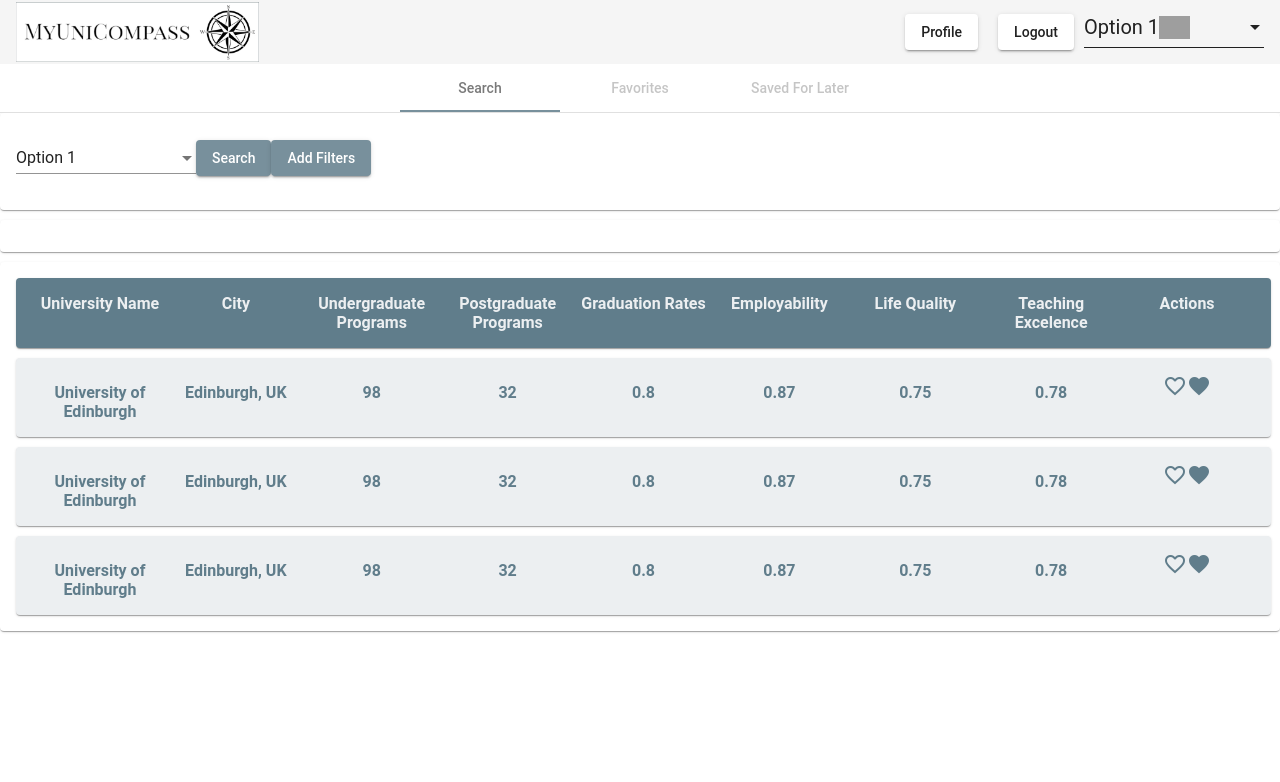
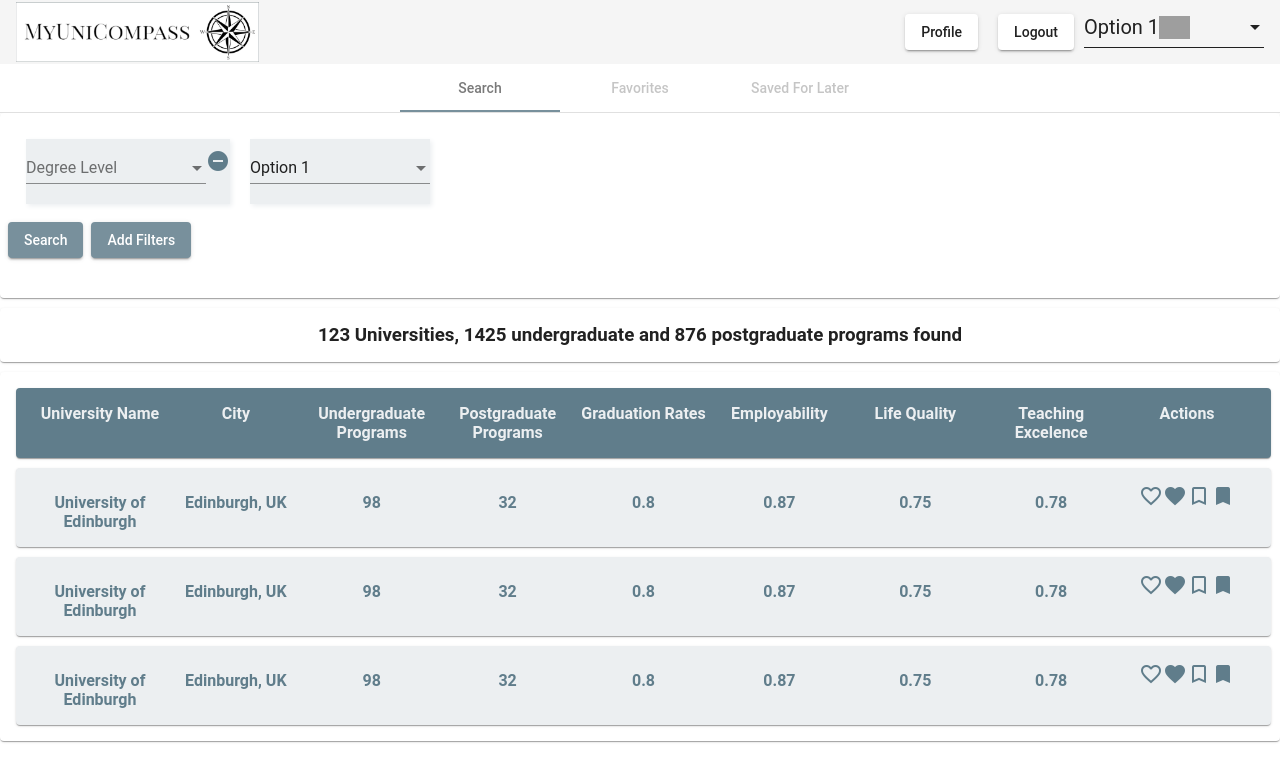
Before and after one commit to nikosxenakis/my-uni-compass, an Angular app in the folder prototype/: page / in a window 1280 px wide. Shown: the top 782 px of the page. Built offline with nearby package versions, Linux system fonts and the light colour scheme; grey boxes are pictures that could not be loaded.

Commit message:
searchbar updated

```diff
--- a/prototype/src/app/searchbar/searchbar.component.html
+++ b/prototype/src/app/searchbar/searchbar.component.html
@@ -1,14 +1,30 @@
 <mat-card>
 
+
+    <div class="filter">
     <mat-form-field>
+      <mat-select placeholder="Degree Level" disableRipple>
+        <mat-option>None</mat-option>
+        <mat-option value="1">Undergraduate Level</mat-option>
+        <mat-option value="2">Postgraduate Level</mat-option>
+      </mat-select>
+    </mat-form-field>
+    <i class="material-icons">remove_circle</i>
+    <!-- <i class="material-icons">help</i> -->
+    </div>
+
+      <mat-form-field class="filter">
           <mat-select [(value)]="selected">
               <mat-option value="en">Option 1
               </mat-option>
           </mat-select>
         </mat-form-field>
 
+
+      <mat-card-actions>
           <button mat-raised-button color="primary" (click)="search()" matTooltip="Search for universities">Search</button>
           <button mat-raised-button color="primary" (click)="more()" matTooltip="Show more filters to add">Add Filters</button>
+      </mat-card-actions>
 
   <div [hidden]="moreHidden">
       <mat-form-field>
--- a/prototype/src/app/searchbar/searchbar.component.scss
+++ b/prototype/src/app/searchbar/searchbar.component.scss
@@ -1,3 +1,44 @@
+@import '../../uni-compass-theme.scss';
+
 mat-card {
     margin-bottom: 10px;
 }
+
+.filter {
+    margin: 10px;
+    // padding: 10px;
+    display: inline-block;
+    position: relative;
+    text-align: left;
+    background-color: mat-color($app-primary, 50);
+    box-shadow: 2px 2px 5px mat-color($app-primary, 50);
+
+    .mat-select-value {
+        color: mat-color($app-primary, 500);
+    }
+
+    .mat-select-arrow-wrapper {
+        color: mat-color($app-primary, 500);
+    }
+
+    .mat-form-field-label {
+        color: mat-color($app-primary, 500);
+    }
+
+    .material-icons {
+        color: mat-color($app-primary, 500);
+        position: relative;
+        // left: 20px;
+        // top: -30px;
+        // visibility: hidden;
+
+        :hover {
+            cursor: pointer;
+        }
+
+    }
+
+    :hover~.material-icons {
+        visibility: hidden; //visible;
+    }
+}
--- a/prototype/src/app/searchbar/searchbar.component.ts
+++ b/prototype/src/app/searchbar/searchbar.component.ts
@@ -9,7 +9,6 @@ export class SearchbarComponent {
 
   selected = 'en';
   moreHidden = true;
-  resultsString = '123 Universities, 1425 undergraduate and 876 postgraduate programs found';
 
   universityHeaderList = [
     'University Name',
--- a/prototype/src/app/uniList/uniList.component.html
+++ b/prototype/src/app/uniList/uniList.component.html
@@ -22,6 +22,8 @@
         <h4 class="uniRecord">
           <i class="material-icons">favorite_border</i>
           <i class="material-icons">favorite</i>
+          <i class="material-icons">bookmark_border</i>
+          <i class="material-icons">bookmark</i>
         </h4>
     </mat-card>
 </mat-card>
--- a/prototype/src/app/uniList/uniList.component.scss
+++ b/prototype/src/app/uniList/uniList.component.scss
@@ -33,6 +33,11 @@ mat-card {
     .uniItem {
         background-color: mat-color($app-primary, 50);
 
+        :hover {
+            cursor: pointer;
+            // padding: 10px;
+        }
+
         h4 {
             color: mat-color($app-primary, 500);
         }
--- a/prototype/src/app/uniList/uniList.component.ts
+++ b/prototype/src/app/uniList/uniList.component.ts
@@ -23,6 +23,8 @@ export class UniListComponent implements OnInit {
     'Actions'
   ];
 
+  resultsString = '123 Universities, 1425 undergraduate and 876 postgraduate programs found';
+
   universityItemList: Array<UniversityItem> = [];
 
   constructor(private http: Http) { }
```
Lines whose indentation alone changed are shown as unchanged.
